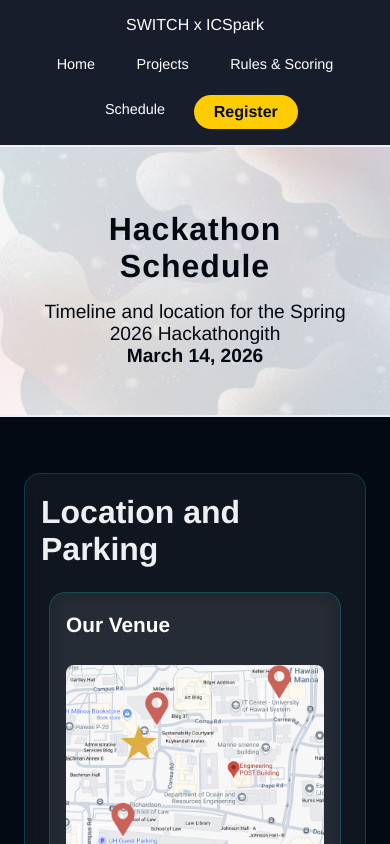
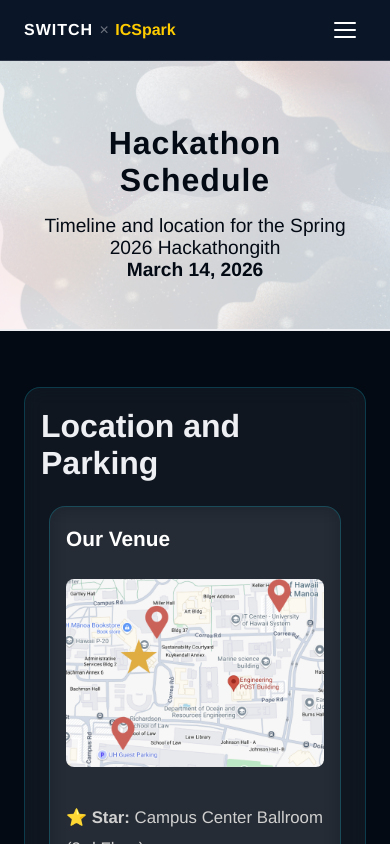
Before and after one commit to icspark-UHM/Spring-2026, a React (Vite) app in the folder react/: page /#/hackathon/schedule in a window 390 px wide. Shown: the top 844 px of the page. Built offline with nearby package versions, Linux system fonts and the light colour scheme.

Commit message:
updated the nav bar because why not

```diff
--- a/react/src/components/hackathon/HackNav.module.css
+++ b/react/src/components/hackathon/HackNav.module.css
@@ -1,105 +1,172 @@
-/* ==================== */
-/* HACKATHON NAVIGATION */
-/* ==================== */
+/* ============================================================ */
+/* HACKNAV.MODULE.CSS                                           */
+/* ============================================================ */
 
-.hackathonNav {
-  background: rgba(26, 31, 46, 0.95);
-  backdrop-filter: blur(10px);
-  border-bottom: 2px solid var(--hackathon-accent);
+.nav {
   position: sticky;
   top: 0;
   z-index: 100;
-  padding: 1rem 0;
+  background: rgb(10, 21, 39);
+  backdrop-filter: blur(12px);
+  border-bottom: 1px solid rgba(238, 239, 243, 0.15);
 }
 
-.navContainer {
+.inner {
   max-width: 1200px;
   margin: 0 auto;
-  padding: 0 2rem;
+  padding: 0 1.5rem;
   display: flex;
+  align-items: center;
   justify-content: space-between;
-  align-items: center;
+  height: 60px;
 }
 
-.navBrand .backLink {
-  color: var(--hackathon-accent);
+/* Brand */
+.brand {
+  display: flex;
+  align-items: center;
+  gap: 0.4rem;
   text-decoration: none;
-  font-weight: 600;
-  font-size: 0.95rem;
-  transition: all 0.3s ease;
+  flex-shrink: 0;
 }
 
-.navBrand .backLink:hover {
+.brandMain {
+  font-size: 1rem;
+  font-weight: 800;
   color: #fff;
-  transform: translateX(-5px);
+  letter-spacing: 1px;
 }
 
-.navLinks {
-  display: flex;
-  gap: 2rem;
+.brandSep {
+  color: rgba(255, 255, 255, 0.4);
+  font-size: 1rem;
 }
 
-.navLink {
-  color: #fff;
-  text-decoration: none;
-  font-weight: 500;
+.brandSub {
   font-size: 1rem;
-  padding: 0.5rem 1rem;
-  border-radius: 8px;
-  transition: all 0.3s ease;
-  position: relative;
+  font-weight: 700;
+  color: #ffcc00;
 }
 
-.navLink::after {
-  content: '';
-  position: absolute;
-  bottom: 0;
-  left: 50%;
-  width: 0;
-  height: 2px;
-  background: var(--hackathon-accent);
-  transition: all 0.3s ease;
-  transform: translateX(-50%);
+/* Nav links */
+.links {
+  list-style: none;
+  display: flex;
+  align-items: center;
+  gap: 0.25rem;
+  margin: 0;
+  padding: 0;
 }
 
-.navLink:hover {
-  color: var(--hackathon-accent);
-  background: rgba(0, 217, 255, 0.1);
+.links a {
+  display: block;
+  padding: 0.4rem 0.85rem;
+  text-decoration: none;
+  color: rgb(255, 255, 255);
+  font-size: 0.9rem;
+  /*font-weight: 600;*/
+  border-radius: 6px;
+  transition: color 0.2s ease, background 0.2s ease;
+  white-space: nowrap;
 }
 
-.navLink:hover::after {
-  width: 80%;
+.links a:hover {
+  color: #fff;
+  background: rgb(193, 78, 53);
 }
 
-/* ==================== */
-/* RESPONSIVE           */
-/* ==================== */
+.links a.active {
+  color: #ffcc00;
+  background: rgba(255, 204, 0, 0.1);
+}
 
-@media (max-width: 768px) {
-  .navLinks {
-    gap: 1rem;
+/* Hamburger button */
+.toggle {
+  display: none;
+  flex-direction: column;
+  justify-content: center;
+  gap: 5px;
+  background: none;
+  border: none;
+  cursor: pointer;
+  padding: 4px;
+  width: 36px;
+  height: 36px;
+  flex-shrink: 0;
+}
+
+.toggle span {
+  display: block;
+  width: 22px;
+  height: 2px;
+  background: #fff;
+  border-radius: 2px;
+  transition: transform 0.25s ease, opacity 0.25s ease;
+  transform-origin: center;
+}
+
+/* Animate hamburger → X */
+.toggleOpen span:nth-child(1) {
+  transform: translateY(7px) rotate(45deg);
+}
+.toggleOpen span:nth-child(2) {
+  opacity: 0;
+  transform: scaleX(0);
+}
+.toggleOpen span:nth-child(3) {
+  transform: translateY(-7px) rotate(-45deg);
+}
+
+/* ============================================================ */
+/* RESPONSIVE                                                   */
+/* ============================================================ */
+@media (max-width: 720px) {
+  .toggle {
+    display: flex;
   }
 
-  .navLink {
-    font-size: 0.9rem;
-    padding: 0.4rem 0.8rem;
-  }
-}
+  .links {
+    /* Hidden by default on mobile */
+    position: absolute;
+    top: 60px;
+    left: 0;
+    right: 0;
+    background: rgba(3, 10, 20, 0.97);
+    backdrop-filter: blur(12px);
+    border-bottom: 1px solid rgba(238, 239, 243, 0.15);
+    flex-direction: column;
+    align-items: stretch;
+    gap: 0;
+    padding: 0.5rem 0;
 
-@media (max-width: 480px) {
-  .navContainer {
-    flex-direction: column;
-    gap: 1rem;
+    /* Animate in/out */
+    max-height: 0;
+    overflow: hidden;
+    opacity: 0;
+    pointer-events: none;
+    transition: max-height 0.3s ease, opacity 0.25s ease;
   }
 
-  .navLinks {
-    flex-wrap: wrap;
-    justify-content: center;
+  .links.open {
+    max-height: 400px;
+    opacity: 1;
+    pointer-events: auto;
+  }
+
+  .links a {
+    padding: 0.85rem 1.5rem;
+    border-radius: 0;
+    font-size: 1rem;
+    border-bottom: 1px solid rgba(255, 255, 255, 0.05);
+  }
+
+  .links li:last-child a {
+    border-bottom: none;
   }
 }
 
 .registerBtn {
-  background: #ffcc00;
+  background: #0f596f;
   color: #030a14;
   padding: 0.5rem 1.25rem;
   border-radius: 50px;
@@ -110,6 +177,6 @@
 
 .registerBtn:hover {
   background: #fff;
-  color: #030a14;
+  color: #0f596f;
   transform: scale(1.05);
 }
--- a/react/src/components/hackathon/HackNav.tsx
+++ b/react/src/components/hackathon/HackNav.tsx
@@ -1,22 +1,44 @@
-import { Link } from 'react-router-dom';
+import { useState } from 'react';
+import { Link, useLocation } from 'react-router-dom';
 import styles from './HackNav.module.css';
 
 function HackathonNav() {
+  const [navOpen, setNavOpen] = useState(false);
+  const location = useLocation();
+
+  const isActive = (path: string) =>
+    location.pathname === path ? styles.active : '';
+
+  const closeNav = () => setNavOpen(false);
+
   return (
-    <nav className={styles.hackathonNav}>
-      <div className={styles.navContainer}>
-        <div className={styles.navBrand}>
-          {/*<Link to="/" className={styles.backLink}>← Back to ICSpark</Link>*/}
+    <nav className={styles.nav}>
+      <div className={styles.inner}>
+        {/* Brand */}
+        <Link to="/hackathon" className={styles.brand} onClick={closeNav}>
+          <span className={styles.brandMain}>SWITCH</span>
+          <span className={styles.brandSep}>×</span>
+          <span className={styles.brandSub}>ICSpark</span>
+        </Link>
 
-            {/*<img src={logo} alt="ICSpark Logo" className={styles.logo} />*/}
-            <span className="brand-text">SWITCH x ICSpark</span>
-        </div>
-        <div className={styles.navLinks}>
-          <Link to="/hackathon" className={styles.navLink}>Home</Link>
-          {/*<Link to="/hackathon/info" className={styles.navLink}>Info</Link>*/}
-          <Link to="/hackathon/projects" className={styles.navLink}>Projects</Link>
-          <Link to="/hackathon/rules" className={styles.navLink}>Rules & Scoring</Link>
-          <Link to="/hackathon/schedule" className={styles.navLink}>Schedule</Link>
+        {/* Hamburger */}
+        <button
+          className={`${styles.toggle} ${navOpen ? styles.toggleOpen : ''}`}
+          aria-label="Toggle navigation"
+          aria-expanded={navOpen}
+          onClick={() => setNavOpen(!navOpen)}
+        >
+          <span />
+          <span />
+          <span />
+        </button>
+
+        {/* Links */}
+        <ul className={`${styles.links} ${navOpen ? styles.open : ''}`}>
+          <li><Link to="/hackathon"           className={isActive('/hackathon')}          onClick={closeNav}>Home</Link></li>
+          <li><Link to="/hackathon/projects"  className={isActive('/hackathon/projects')} onClick={closeNav}>Projects</Link></li>
+          <li><Link to="/hackathon/rules"     className={isActive('/hackathon/rules')}    onClick={closeNav}>Rules &amp; Scoring</Link></li>
+          <li><Link to="/hackathon/schedule"  className={isActive('/hackathon/schedule')} onClick={closeNav}>Schedule</Link></li>
           <a
             href="https://go.hawaii.edu/EUD"
             target="_blank"
@@ -25,8 +47,7 @@ function HackathonNav() {
           >
             Register
           </a>
-
-        </div>
+        </ul>
       </div>
     </nav>
   );
```
Lines whose indentation alone changed are shown as unchanged.
